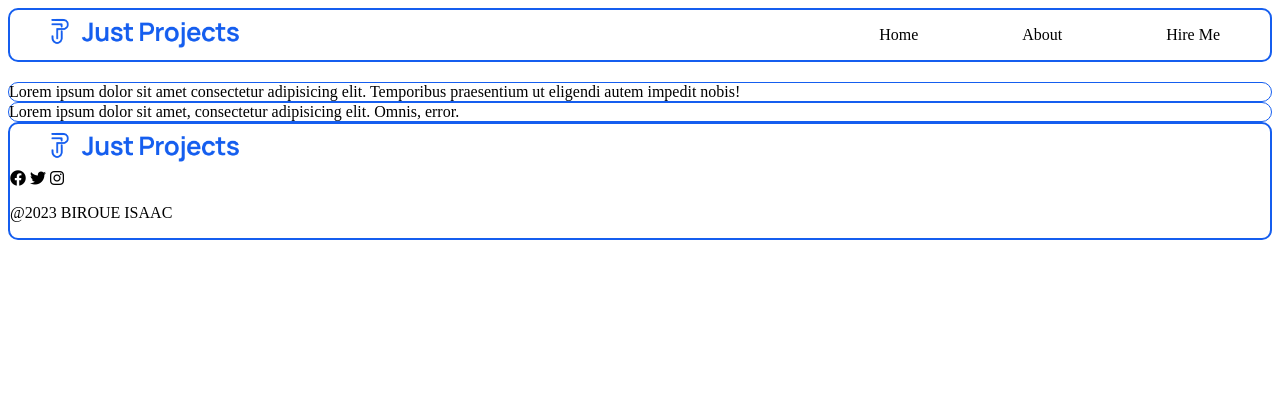
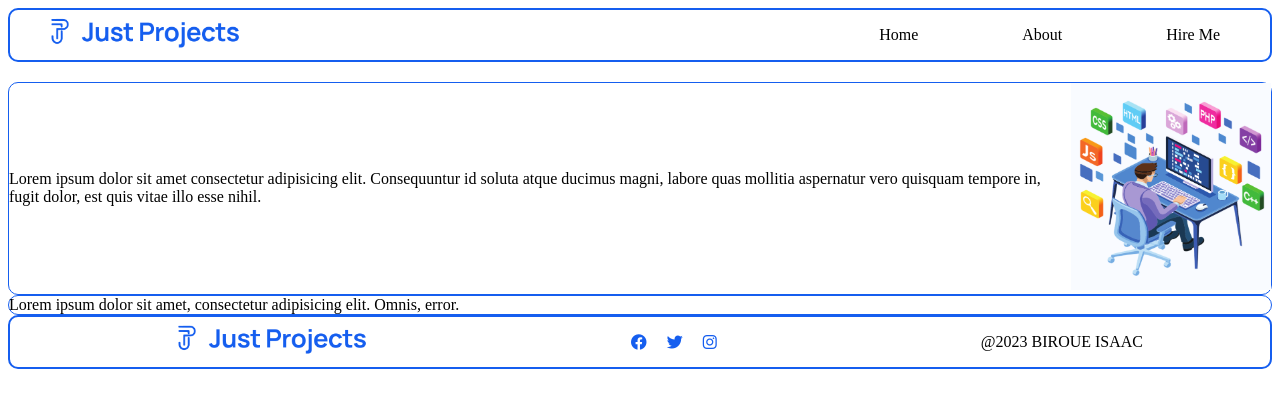
Before and after one commit to biroue10/the-just-project-2, a website: page index.html in a window 1280 px wide. Drawn offline with Linux system fonts and the light colour scheme.

Commit message:
refactor my code

```diff
--- a/assets/css/style.css
+++ b/assets/css/style.css
@@ -28,3 +28,26 @@ footer {
   border: solid 2px #155eef;
   border-radius: 10px;
 }
+.flex-container {
+  display: flex;
+  justify-content: space-around;
+}
+i {
+  color: #155eef;
+  padding-left: 10px;
+  padding-right: 10px;
+}
+.icons {
+  display: flex;
+  justify-content: center;
+  align-items: center;
+}
+a {
+  text-decoration: none;
+  color: black;
+}
+.flex-container2 {
+  display: flex;
+  justify-content: center;
+  align-items: center;
+}
--- a/index.html
+++ b/index.html
@@ -16,27 +16,35 @@
   </head>
   <body>
     <div class="topnav">
-      <img src="./assets/image/logo.png" alt="logo" />
+      <a href="#"><img src="./assets/image/logo.png" alt="logo" /></a>
+
       <div class="topnavbar_right">
         <ul>
-          <li>Home</li>
-          <li>About</li>
-          <li class="hireme">Hire Me</li>
+          <li><a href="#">Home</a></li>
+          <li><a href="#">About</a></li>
+          <li class="hireme"><a href="#">Hire Me</a></li>
         </ul>
       </div>
     </div>
     <section>
-      Lorem ipsum dolor sit amet consectetur adipisicing elit. Temporibus
-      praesentium ut eligendi autem impedit nobis!
+      <div class="flex-container2">
+        <div>
+          Lorem ipsum dolor sit amet consectetur adipisicing elit. Consequuntur
+          id soluta atque ducimus magni, labore quas mollitia aspernatur vero
+          quisquam tempore in, fugit dolor, est quis vitae illo esse nihil.
+        </div>
+        <div><img src="./assets/image/image1.png" alt="image1" /></div>
+      </div>
     </section>
     <section>
       Lorem ipsum dolor sit amet, consectetur adipisicing elit. Omnis, error.
     </section>
     <footer>
+      <div class="flex-container">
         <div>
           <img src="./assets/image/logo.png" alt="logo" />
         </div>
-      <div>
+        <div class="icons">
           <i class="fab fa-facebook"></i>
           <i class="fa-brands fa-twitter"></i>
           <i class="fa-brands fa-instagram"></i>
@@ -44,7 +52,7 @@
         <div>
           <p>@2023 BIROUE ISAAC</p>
         </div>
-      <div></div>
+      </div>
     </footer>
   </body>
 </html>
```
Also changed, not shown: package.json (line endings or trailing spaces). Lines whose indentation alone changed are shown as unchanged.
